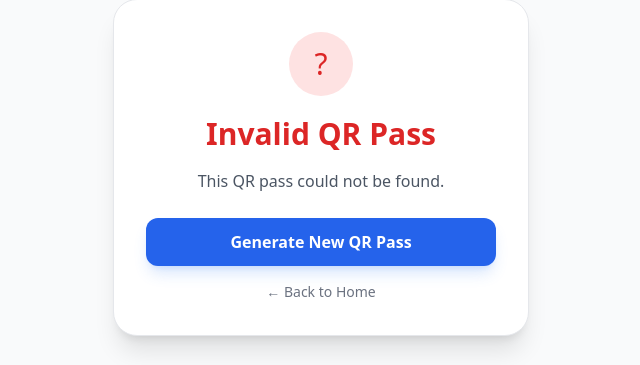
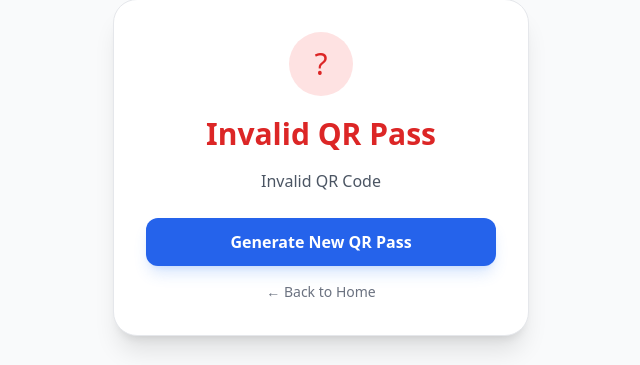
Before and after one commit to BlackCoder56/qrcode_generator, a Flask app: page /verify/1 in a window 1280 px wide. Shown: the part 233-598 px from the top of the page, without its empty margins (319-959 px from the left). Run offline with Flask 3, Linux system fonts and the light colour scheme; some libraries are stand-ins or nearby versions.

Commit message:
Refactor Verification Status

```diff
--- a/app.py
+++ b/app.py
@@ -66,58 +66,43 @@ def submit():
     )
 
 # ---------- Verification Route ----------
-# ---------- Verification Route ----------
 @app.route('/verify/<token>')
 def verify(token):
-
-    # Find QR code in the database
+    # Check if the QR code exists in the database
     qr_code = QRCode.query.filter_by(token=token).first()
 
-    # QR code does not exist
+    # Determine the message based on the QR code status
     if not qr_code:
-        status = 'invalid'
-        message = 'This QR pass could not be found.'
+        msg = "Invalid QR Code"
 
-    # QR code has already been used
     elif qr_code.status == 'used':
-        status = 'used'
-        message = 'This QR pass has already been scanned and cannot be used again.'
+        msg = "This QR Code has already been used!"
 
-    # QR code has been revoked
     elif qr_code.status == 'revoked':
-        status = 'revoked'
-        message = 'This QR pass has been revoked and is no longer valid.'
+        msg = "This QR Code has been revoked!"
 
-    # QR code has expired
     elif datetime.utcnow() > qr_code.expired_at:
-
         qr_code.status = 'expired'
         db.session.commit()
 
-        status = 'expired'
-        message = 'This QR pass has expired and can no longer be used.'
+        msg = "This QR Code has expired!"
 
-    # QR code is active and valid
     elif qr_code.status == 'active':
-
-        # Mark QR code as used
+        # Mark the QR code as used
         qr_code.status = 'used'
         db.session.commit()
 
-        status = 'valid'
-        message = 'This QR pass is valid and has been successfully verified.'
+        msg = "Valid QR Code!"
 
-    # Unknown status
     else:
-        status = 'invalid'
-        message = 'This QR pass has an unknown status.'
+        msg = "Unknown QR Code status!"
 
     return render_template(
         'result.html',
-        status=status,
-        message=message,
+        msg=msg,
         qr_code=qr_code
     )
+
 
 # @app.route('/result', methods=['POST'])
 # def result():
--- a/templates/result.html
+++ b/templates/result.html
@@ -124,12 +124,12 @@
             {% endif %}
 
 
-            <!-- Message -->
+            <!-- Msg -->
             <p class="mt-4
                       text-gray-600 dark:text-gray-400
                       leading-relaxed">
 
-                {{ message }}
+                {{ msg }}
 
             </p>
 
```
